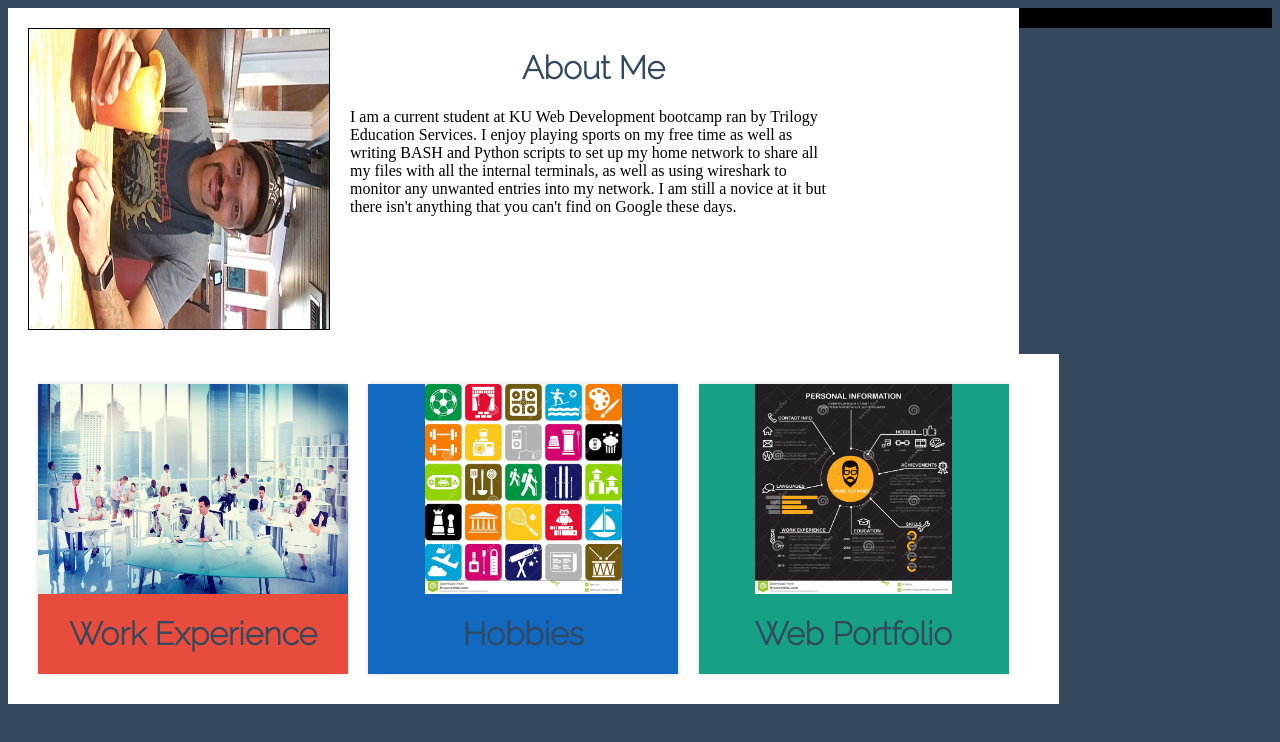
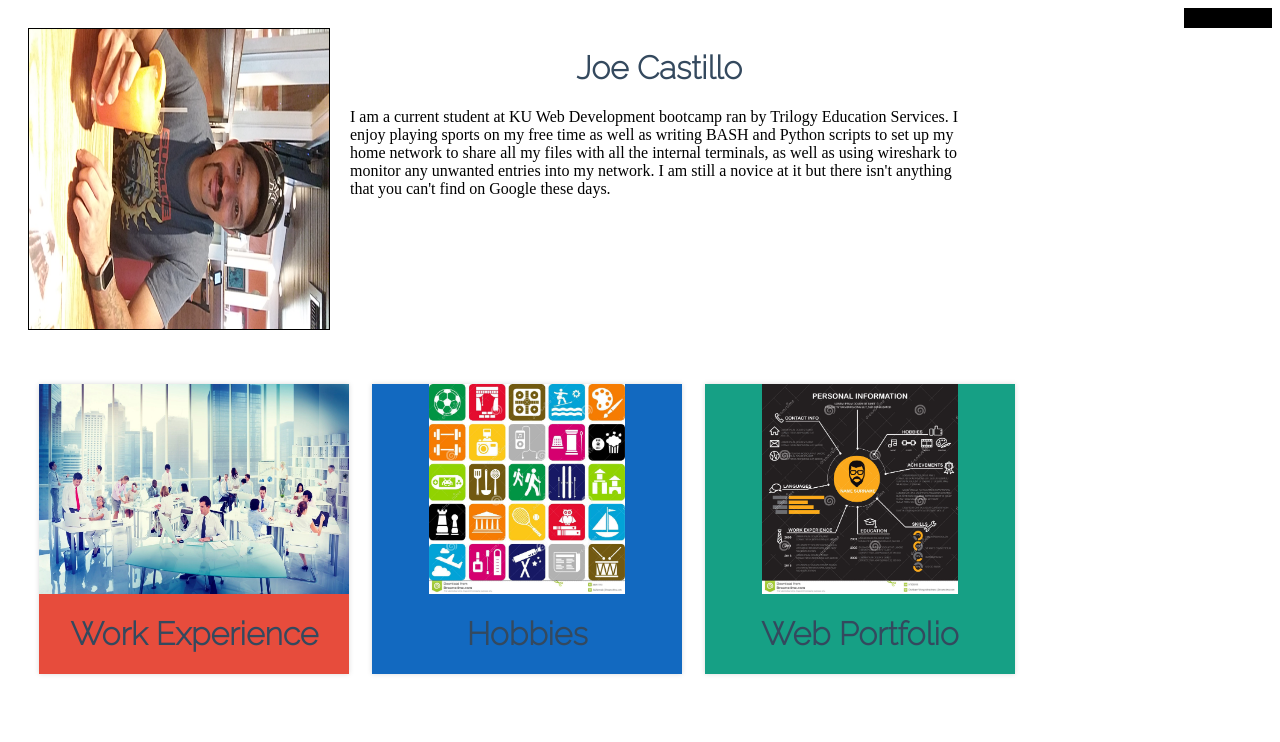
Before and after one commit to DaRican/Basic-Portfolio, a plain HTML site: page index.html in a window 1280 px wide. Drawn offline with Linux system fonts and the light colour scheme.

Commit message:
changed widths

```diff
--- a/assets/css/style.css
+++ b/assets/css/style.css
@@ -2,7 +2,7 @@
 @import url('https://fonts.googleapis.com/css?family=Raleway:200');
 
 body {
-    background-color: #34495e;
+    /* background-image: url("assets\images\mosaic.png") black; */
 }
 .profilePic{
   border: 1px solid black;
@@ -39,7 +39,7 @@ h1 {
   align-content: center;
   background-color: #ffffff;
   clear: both;
-  width: 80%;
+  width: 93%;
   box-sizing: border-box;
 }
 
@@ -50,7 +50,7 @@ h1 {
 }
 footer{
   border-top: 2px #000000;
-  width: 80%;
+  width: 90%;
   float: left;
   padding: 20px;
   align-content: center;
@@ -148,10 +148,3 @@ div.intro_container {
     width: 50%;
     height: 800px;
 }
-
-/* #intro{
-    float: left;
-    width: 50%;
-    height: 800px;
-}
-  */
--- a/index.html
+++ b/index.html
@@ -11,7 +11,7 @@
             <img class="profilePic" src="assets/images/Joe_Dad-67Bday.jpg">
         </aside>
         <main class="introP">
-            <Header><H1><strong>About Me</strong></H1></Header>
+            <Header><H1><strong>Joe Castillo</strong></H1></Header>
             <p>
                 I am a current student at KU Web Development bootcamp ran by Trilogy Education Services.
                 I enjoy playing sports on my free time as well as writing BASH and Python scripts to
```
Also changed, not shown: assets/images/mosaic.png (added).
